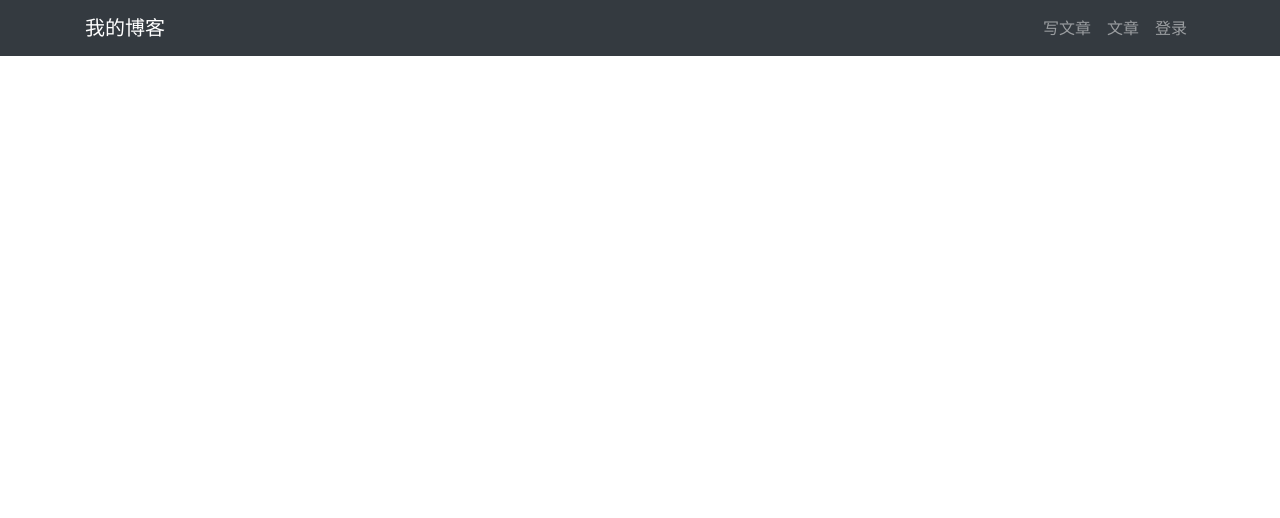
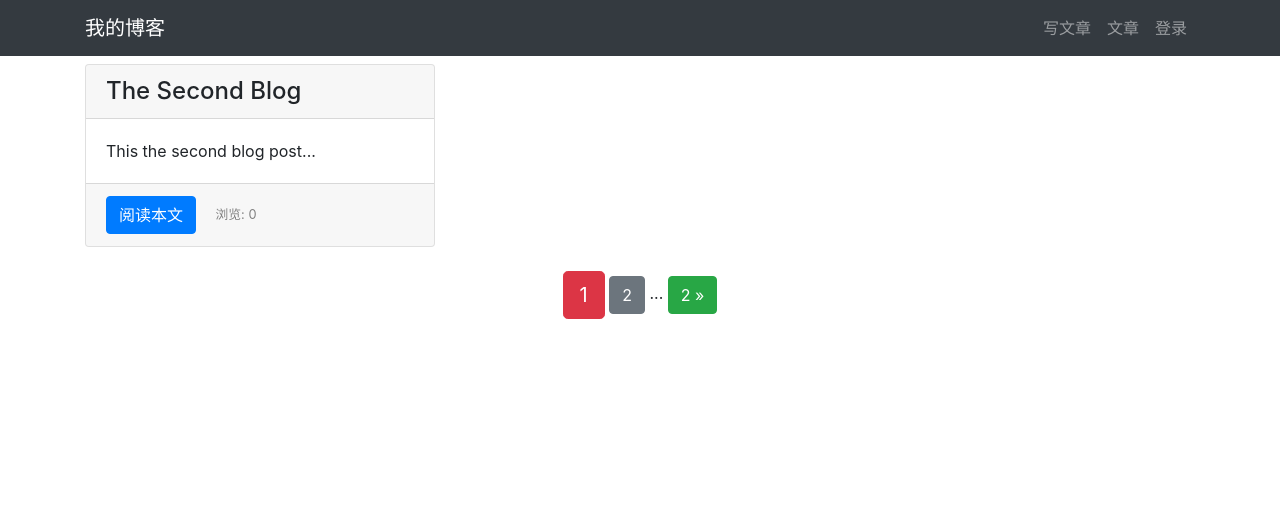
Before and after one commit to Cycsics/my_blog, a Django app: page /article/article-list/ in a window 1280 px wide. Shown: the top 518 px of that part. Run offline with Django 3.2, Linux system fonts and the light colour scheme; data comes from the database, SQL or seed files in the repository; data that the repository does not hold is empty; the page is wider than the window, and the part outside it is not shown; some libraries are stand-ins or nearby versions.

```diff
--- a/article/models.py
+++ b/article/models.py
@@ -23,6 +23,8 @@ class ArticlePost(models.Model):
     # 文章更新时间。参数 auto_now=True 指定每次数据更新时自动写入当前时间
     updated = models.DateTimeField(auto_now=True)
 
+    # 文章阅读数
+    total_views = models.PositiveIntegerField(default=0)
 
 
     # 内部类 class Meta 用于给 model 定义元数据
--- a/article/views.py
+++ b/article/views.py
@@ -12,7 +12,10 @@ from django.http import HttpResponse
 from django.shortcuts import render
 # 引入User模型
 from django.contrib.auth.models import User
+# 引入登录确认模型
 from django.contrib.auth.decorators import login_required
+# 引入分页模块
+from django.core.paginator import Paginator
 
 
 
@@ -63,9 +66,7 @@ def article_create(request):
         if article_post_form.is_valid():
             # 保存数据，但暂时不提交到数据库中
             new_article = article_post_form.save(commit=False)
-            # 指定数据库中 id=1 的用户为作者
-            # 如果你进行过删除数据表的操作，可能会找不到id=1的用户
-            # 此时请重新创建用户，并传入此用户的id
+            # 指定目前登录的用户为作者
             new_article.author = User.objects.get(id=request.user.id)
             # 将新文章保存到数据库中
             new_article.save()
@@ -83,9 +84,10 @@ def article_create(request):
         # 返回模板
         return render(request, 'article/create.html', context)
 
-
+@login_required(login_url='/userprofile/login/')
 def article_safe_delete(request, id):
     if request.method == 'POST':
+        #if request.
         article = ArticlePost.objects.get(id=id)
         article.delete()
         return redirect("article:article_list")
@@ -93,6 +95,7 @@ def article_safe_delete(request, id):
         return HttpResponse("仅允许post请求")
 
 # 更新文章
+@login_required(login_url='/userprofile/login/')
 def article_update(request, id):
     """
     更新文章的视图函数
@@ -127,3 +130,20 @@ def article_update(request, id):
         context = { 'article': article, 'article_post_form': article_post_form }
         # 将响应返回到模板中
         return render(request, 'article/update.html', context)
+
+
+
+# 文章列表分页
+def article_list(request):
+    # 修改变量名称（articles -> article_list）
+    article_list = ArticlePost.objects.all()
+
+    # 每页显示 1 篇文章
+    paginator = Paginator(article_list, 1)
+    # 获取 url 中的页码
+    page = request.GET.get('page')
+    # 将导航对象相应的页码内容返回给 articles
+    articles = paginator.get_page(page)
+
+    context = { 'articles': articles }
+    return render(request, 'article/list.html', context)
--- a/my_blog/settings.py
+++ b/my_blog/settings.py
@@ -126,3 +126,7 @@ STATICFILES_DIRS = (
 )
 
 STATIC_URL = '/static/'
+
+# 媒体文件地址
+MEDIA_URL = '/media/'
+MEDIA_ROOT = os.path.join(BASE_DIR, 'media/')
--- a/my_blog/urls.py
+++ b/my_blog/urls.py
@@ -15,7 +15,8 @@ Including another URLconf
 """
 from django.contrib import admin
 from django.urls import path, include
-
+from django.conf import settings
+from django.conf.urls.static import static
 
 urlpatterns = [
     #管理面板
@@ -27,3 +28,5 @@ urlpatterns = [
     # 用户管理
     path('userprofile/', include('userprofile.urls', namespace='userprofile')),
 ]
+
+urlpatterns += static(settings.MEDIA_URL, document_root=settings.MEDIA_ROOT)
--- a/templates/article/list.html
+++ b/templates/article/list.html
@@ -27,7 +27,15 @@
                 </div>
                 <!-- 注脚 -->
                 <div class="card-footer">
-                    <a href="{% url 'article:article_detail' article.id %}" class="btn btn-primary">阅读本文</a>
+                    <a href="{% url 'article:article_detail' article.id %}" class="btn btn-primary">
+                        阅读本文
+                    </a>
+                    <!-- 显示浏览量 -->
+                    <span>
+                        <small class="col align-self-end" style="color: gray;">
+                            浏览: {{ article.total_views }}
+                        </small>
+                    </span>
                 </div>
             </div>
         </div>
@@ -35,4 +43,44 @@
 
     </div>
 </div>
+<!-- 页码导航 -->
+<div class="pagination row">
+    <div class="m-auto">
+        <span class="step-links">
+            <!-- 如果不是第一页，则显示上翻按钮 -->
+            {% if articles.has_previous %}
+                <a href="?page=1" class="btn btn-success">
+                    &laquo; 1
+                </a>
+                <span>...</span>
+                <a href="?page={{ articles.previous_page_number }}"
+                   class="btn btn-secondary"
+                >
+                    {{ articles.previous_page_number }}
+                </a>
+            {% endif %}
+
+            <!-- 当前页面 -->
+            <span class="current btn btn-danger btn-lg">
+                {{ articles.number }}
+            </span>
+
+            <!-- 如果不是最末页，则显示下翻按钮 -->
+            {% if articles.has_next %}
+                <a href="?page={{ articles.next_page_number }}"
+                   class="btn btn-secondary"
+                >
+                    {{ articles.next_page_number }}
+                </a>
+                <span>...</span>
+                <a href="?page={{ articles.paginator.num_pages }}"
+                   class="btn btn-success"
+                >
+                    {{ articles.paginator.num_pages }} &raquo;
+                </a>
+            {% endif %}
+        </span>
+    </div>
+</div>
+
 {% endblock content %}
```
Also changed, not shown: templates/article/detail.html (+14 -4 lines), templates/userprofile/edit.html (+14 -0 lines), userprofile/models.py (+0 -13 lines), userprofile/views.py (+8 -2 lines), db.sqlite3.
